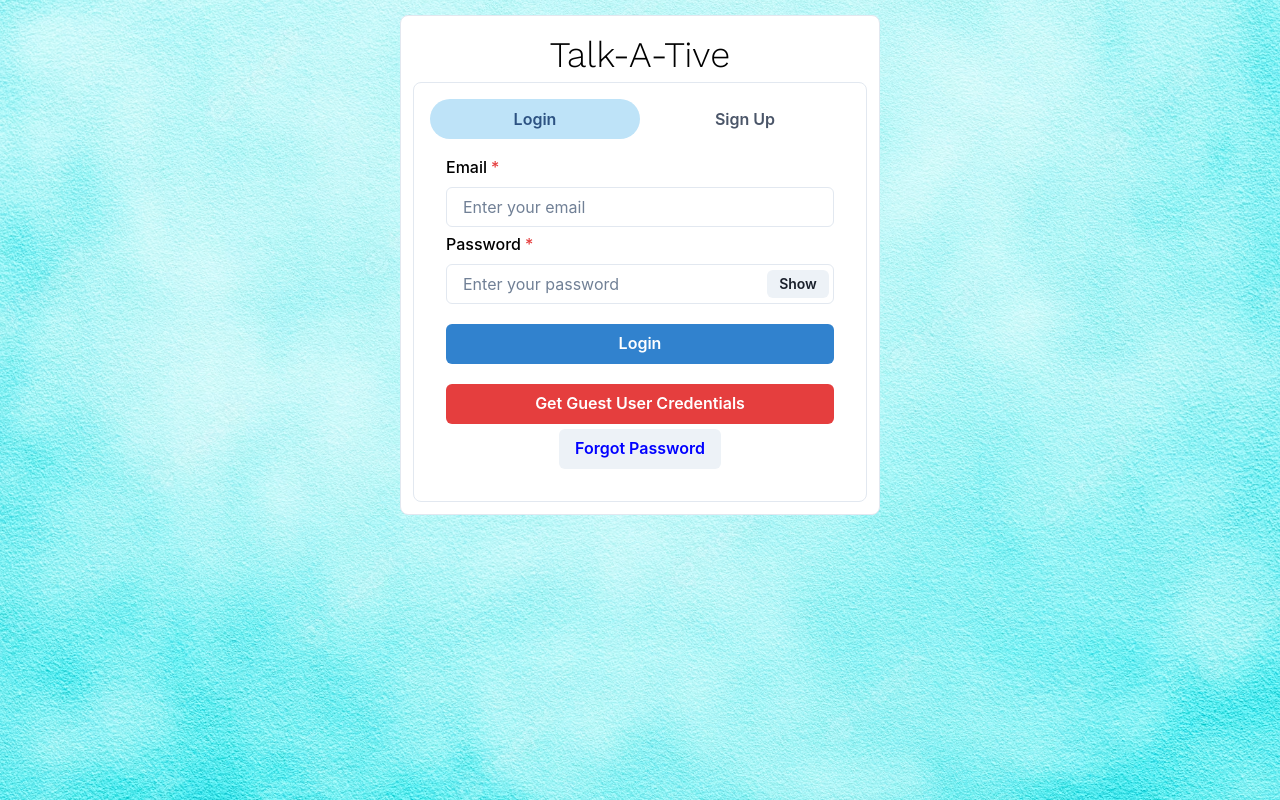
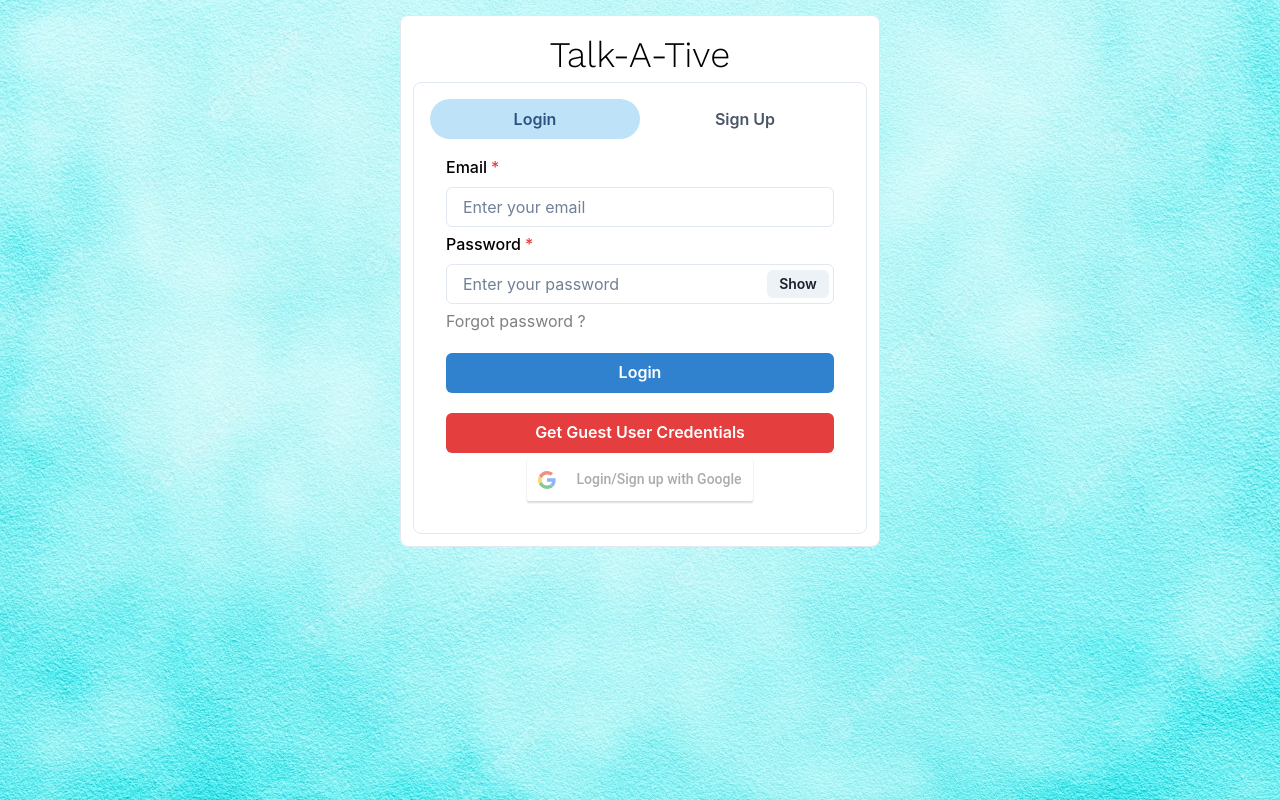
Before and after one commit to shreyapattewar1999/mern-talk-a-tive-frontend, a React (Create React App) app: page / in a window 1280 px wide. Built offline with nearby package versions, Linux system fonts and the light colour scheme; no server answers.

Commit message:
frontend added

```diff
--- a/package.json
+++ b/package.json
@@ -8,11 +8,13 @@
     "@chakra-ui/react": "^2.7.1",
     "@emotion/react": "^11.11.1",
     "@emotion/styled": "^11.11.0",
+    "@react-oauth/google": "^0.11.0",
     "@testing-library/jest-dom": "^5.16.5",
     "@testing-library/react": "^13.4.0",
     "@testing-library/user-event": "^13.5.0",
     "axios": "^1.4.0",
     "bootstrap": "^5.3.0",
+    "crypto-js": "^4.1.1",
     "emoji-picker-react": "^4.4.9",
     "font-awesome": "^4.7.0",
     "framer-motion": "^8.5.5",
@@ -20,6 +22,7 @@
     "react": "^18.2.0",
     "react-bootstrap": "^2.8.0",
     "react-dom": "^18.2.0",
+    "react-google-login": "^5.2.2",
     "react-icons": "^4.10.1",
     "react-input-emoji": "^4.3.0",
     "react-lottie": "^1.2.3",
--- a/src/App.js
+++ b/src/App.js
@@ -3,6 +3,7 @@ import { Outlet } from "react-router-dom";
 import "./App.css";
 import { useBeforeUnload } from "react-router-dom";
 import { Socket_ENDPOINT } from "../src/Utility/constants";
+import { GoogleOAuthProvider } from "@react-oauth/google";
 import io from "socket.io-client";
 
 import ChatProvider from "./Context/ChatProvider";
@@ -17,13 +18,23 @@ function App() {
     socket.emit("logout-current-user", userInfo?._id);
     localStorage.removeItem("userInfo");
   });
+
   return (
     <div className="App">
-      <ChatProvider>
-        <Outlet />
-      </ChatProvider>
+      <GoogleOAuthProvider clientId="640177302186-pa4lpso589ap5ealh7hp0pvmoa7eg7is.apps.googleusercontent.com">
+        <ChatProvider>
+          <Outlet />
+        </ChatProvider>
+      </GoogleOAuthProvider>
     </div>
   );
 }
 
 export default App;
+
+// TODO:
+// 1: Error Boundary
+// 2. Use Route Error
+// 3. remove duplicate code --> TODOs in some components
+// 4. Add testing
+// 5. Check if setIncomingUser is required in ProfileModal and SideDrawer component, can we use setUser only
--- a/src/Pages/HomePage.js
+++ b/src/Pages/HomePage.js
@@ -10,8 +10,7 @@ import {
   TabPanel,
 } from "@chakra-ui/react";
 
-import { useNavigate } from "react-router-dom";
-import { useLocation } from "react-router-dom";
+import { useNavigate, useLocation } from "react-router-dom";
 
 import Login from "./components/Authentication/Login";
 import SignUp from "./components/Authentication/SignUp";
@@ -19,6 +18,7 @@ import SignUp from "./components/Authentication/SignUp";
 const HomePage = () => {
   let navigate = useNavigate();
   const location = useLocation();
+
   useEffect(() => {
     const userInfo = JSON.parse(localStorage.getItem("userInfo"));
     const isForgotPasswordRoute =
--- a/src/Pages/components/Authentication/ForgotPassword.js
+++ b/src/Pages/components/Authentication/ForgotPassword.js
@@ -14,9 +14,8 @@ import {
   Tooltip,
   HStack,
 } from "@chakra-ui/react";
-import { useParams } from "react-router-dom";
+import { useParams, useNavigate } from "react-router-dom";
 import axios from "axios";
-import { useNavigate } from "react-router-dom";
 
 import OtpInput from "react-otp-input";
 
@@ -69,12 +68,13 @@ const ForgotPassword = () => {
     }
   };
 
+  // from react18 onwards, useEffect with empty dependency array will be called twice only in DEVELOPMENT mode
   useEffect(() => {
     setEmail(params?.email);
     if (params?.email) {
       generateOtp();
     }
-  }, []);
+  }, [params?.email]);
 
   const updatePasswordHandler = async () => {
     try {
--- a/src/Pages/components/Authentication/Login.js
+++ b/src/Pages/components/Authentication/Login.js
@@ -15,8 +15,9 @@ import {
   useToast,
   Tooltip,
   FormErrorMessage,
+  Text,
 } from "@chakra-ui/react";
-
+import { GoogleLogin } from "react-google-login";
 import { Socket_ENDPOINT } from "../../../Utility/constants";
 import { ChatState } from "../../../Context/ChatProvider";
 
@@ -33,6 +34,7 @@ const Login = () => {
   const toast = useToast();
 
   const { setuser } = ChatState();
+
   let navigate = useNavigate();
 
   const getGuestUserCredentials = () => {
@@ -137,6 +139,11 @@ const Login = () => {
   useEffect(() => {
     socket = io(Socket_ENDPOINT);
   }, []);
+
+  const test = (response) => {
+    console.log(response);
+  };
+
   return (
     <VStack spacing="5px">
       <FormControl
@@ -180,6 +187,21 @@ const Login = () => {
           </InputRightElement>
         </InputGroup>
       </FormControl>
+      <Tooltip
+        label={email.length === 0 ? "Please enter valid email address" : ""}
+      >
+        <Text
+          style={{
+            marginRight: "auto",
+            color: email.length === 0 ? "grey" : "blue",
+            cursor: "pointer",
+          }}
+          onClick={() => updatePasswordHandler()}
+          disabled={email.length !== 0}
+        >
+          Forgot password ?
+        </Text>
+      </Tooltip>
       <Button
         colorScheme="blue"
         width="100%"
@@ -197,20 +219,13 @@ const Login = () => {
       >
         Get Guest User Credentials
       </Button>
-      <Tooltip
-        label={
-          email.length === 0 ? "Please enter valid email address first" : ""
-        }
-      >
-        <Button
-          decoration="underline"
-          color="blue"
-          onClick={() => updatePasswordHandler()}
-          disabled={email.length === 0}
-        >
-          Forgot Password
-        </Button>
-      </Tooltip>
+      <GoogleLogin
+        clientId="640177302186-pa4lpso589ap5ealh7hp0pvmoa7eg7is.apps.googleusercontent.com"
+        buttonText="Login/Sign up with Google"
+        onSuccess={test}
+        onFailure={test}
+        cookiePolicy={"single_host_origin"}
+      ></GoogleLogin>
     </VStack>
   );
 };
--- a/src/Pages/components/Authentication/SignUp.js
+++ b/src/Pages/components/Authentication/SignUp.js
@@ -10,7 +10,6 @@ import {
 } from "@chakra-ui/react";
 import React, { useState, useRef } from "react";
 import axios from "axios";
-import { useNavigate } from "react-router-dom";
 
 const SignUp = () => {
   const [name, setName] = useState("");
@@ -26,7 +25,6 @@ const SignUp = () => {
   const [loading, setLoading] = useState(false);
   const toast = useToast();
   const profilePicInputRef = useRef();
-  let navigate = useNavigate();
 
   const postDetails = (pic) => {
     setLoading(true);
--- a/src/Pages/components/Miscellaneous/ChatBox.js
+++ b/src/Pages/components/Miscellaneous/ChatBox.js
@@ -6,6 +6,7 @@ import SingleChat from "./SingleChat";
 const ChatBox = (props) => {
   const { selectedChat } = ChatState();
   const { fetchChatAgain, setFetchChatAgain } = props;
+
   useEffect(() => {
     console.log("Chatbox page called");
   }, []);
--- a/src/Pages/components/Miscellaneous/MyChats.js
+++ b/src/Pages/components/Miscellaneous/MyChats.js
@@ -204,7 +204,7 @@ const MyChats = (props) => {
                     </Text>
                     {chat.lastMessage && (
                       <Text fontSize="sm" style={{ marginTop: "0px" }}>
-                        {chat.lastMessage.sender.name.split(" ")[0]} :{" "}
+                        {chat.lastMessage?.sender?.name.split(" ")[0]} :{" "}
                         {chat.lastMessage.content.length > 50
                           ? chat.lastMessage.content.substring(0, 51) + "..."
                           : chat.lastMessage.content}
--- a/src/Pages/components/Miscellaneous/ScrollableChat.js
+++ b/src/Pages/components/Miscellaneous/ScrollableChat.js
@@ -171,7 +171,7 @@ const ScrollableChat = (props) => {
               isLastMessage(messages, index, user._id)) && (
               <>
                 <Tooltip
-                  label={currentMessage.sender.name}
+                  label={currentMessage?.sender?.name}
                   placement="bottom-start"
                 >
                   <Avatar
--- a/src/Pages/components/Miscellaneous/SideDrawer.js
+++ b/src/Pages/components/Miscellaneous/SideDrawer.js
@@ -68,12 +68,14 @@ const SideDrawer = () => {
   useEffect(() => {
     socket = io(Socket_ENDPOINT);
   }, []);
+
   const logoutHandler = async () => {
     socket.emit("logout-current-user", user._id);
 
     localStorage.removeItem("userInfo");
     navigate("/");
   };
+
   const { isOpen, onOpen, onClose } = useDisclosure();
 
   const accessChat = async (userId) => {
@@ -179,6 +181,7 @@ const SideDrawer = () => {
     });
     return count;
   };
+
   useEffect(() => {
     if (!notification) return;
     groupNotifications();
```
Also changed, not shown: src/Pages/components/Miscellaneous/SingleChat.js (+7 -0 lines), src/Utility/constants.js, 2 other files (tests, documents, lock files or other folders).
